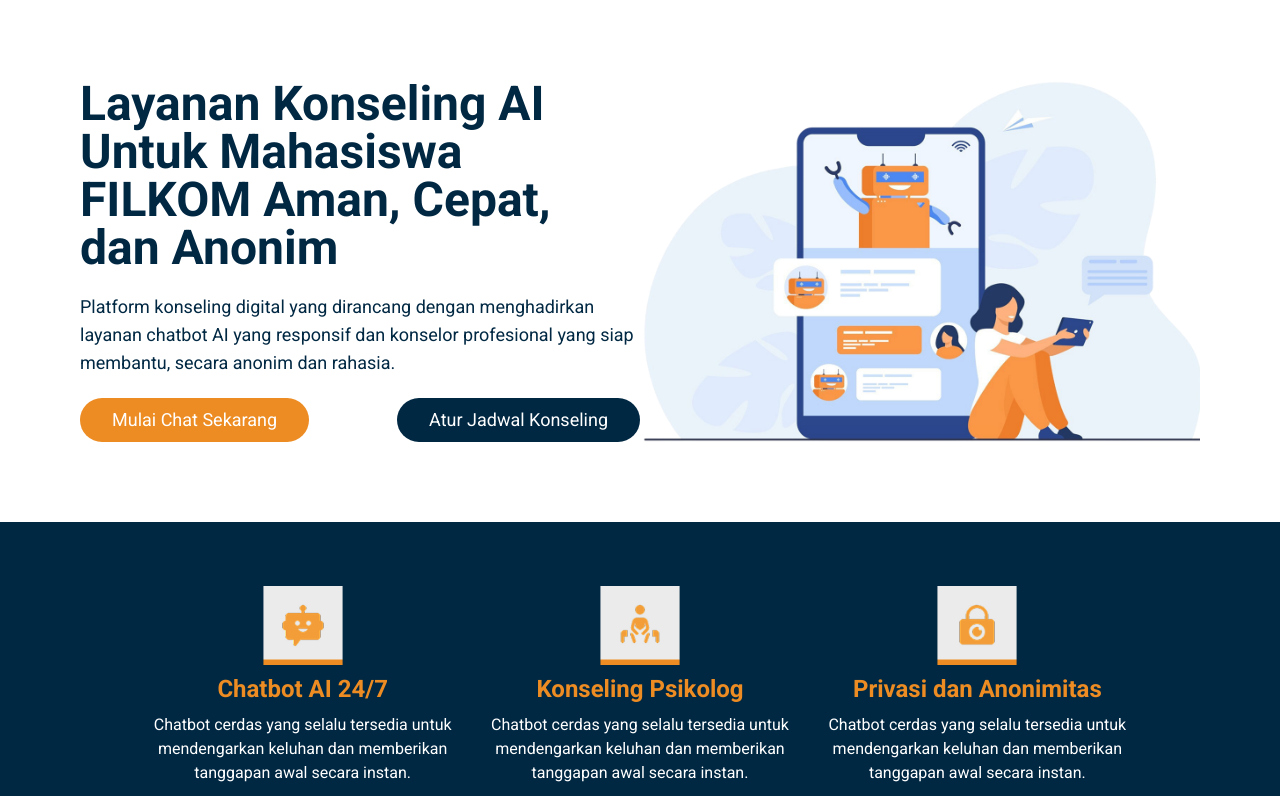
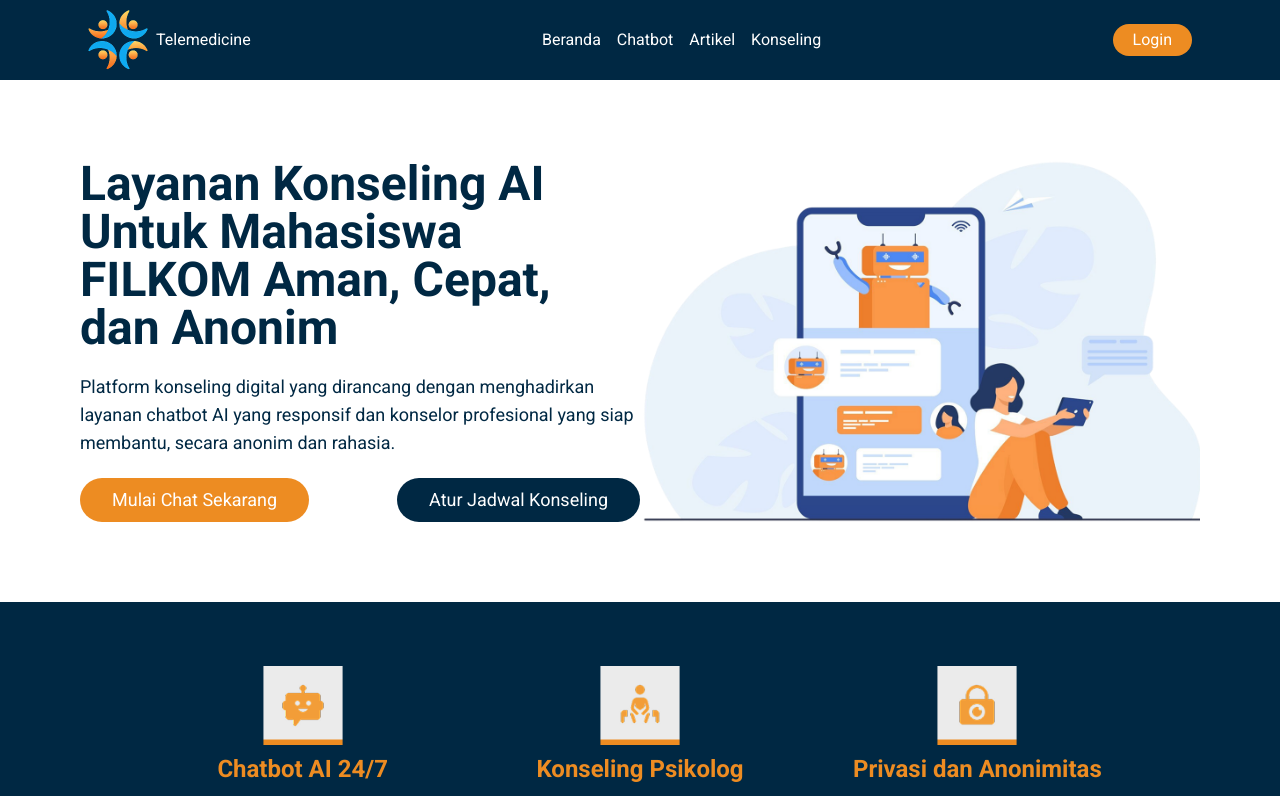
Before and after one commit to farisfian06/Capstone-Telemedicine-AI, a Vue app: page / in a window 1280 px wide. Shown: the top 796 px of the page. Built offline with nearby package versions, Linux system fonts and the light colour scheme.

Commit message:
Update router.js

```diff
--- a/src/router/router.js
+++ b/src/router/router.js
@@ -4,27 +4,64 @@
 import LandingPage from "../pages/LandingPage.vue";
 import AritkelPage from "../pages/AritkelPage.vue";
 import LoginPage from "../pages/LoginPage.vue";
+import UnauthorizedUserPage from "../pages/UnauthorizedUserPage.vue";
+import NotFoundPage from "../pages/NotFoundPage.vue";
 
 const routes = [
   {
     path: "/",
     component: LandingPage,
+    meta: {
+      layout: "userLayout",
+    },
   },
   {
     path: "/chatbot",
     component: AboutPage,
+    meta: {
+      requiresAuth: true,
+      layout: "userLayout",
+    },
   },
   {
     path: "/login",
     component: LoginPage,
+    meta: {
+      layout: "userLayout",
+    },
   },
   {
     path: "/artikel",
     component: AritkelPage,
+    meta: {
+      requiresAuth: true,
+      layout: "userLayout",
+    },
   },
   {
     path: "/konseling",
     component: AboutPage,
+    meta: {
+      requiresAuth: true,
+      layout: "userLayout",
+    },
+  },
+  {
+    path: "/dashboard",
+    component: AboutPage,
+    meta: {
+      requiresAuth: true,
+      allowedRoles: ["admin"],
+      layout: "adminLayout",
+    },
+  },
+  {
+    path: "/unauthorized",
+    component: UnauthorizedUserPage,
+  },
+  {
+    path: "/:pathMatch(.*)*", // <- fallback untuk route tidak dikenal
+    component: NotFoundPage,
   },
 ];
 
@@ -33,4 +70,42 @@
   routes,
 });
 
+// Enhanced navigation guard with role checking
+router.beforeEach((to, from, next) => {
+  // Check if route requires authentication
+  if (to.meta.requiresAuth) {
+    // Check if user is logged in
+    const token = localStorage.getItem("user_token");
+
+    if (!token) {
+      // Not logged in, redirect to login page
+      next("/login");
+      return;
+    }
+
+    // If this route requires specific roles
+    if (to.meta.allowedRoles) {
+      // Get user data from localStorage
+      const userData = JSON.parse(localStorage.getItem("user_data") || "{}");
+      console.log(userData);
+      const userRole = userData.role;
+      console.log(userRole);
+
+      // pengecekan role
+      if (to.meta.allowedRoles.includes(userRole)) {
+        // Auth dengan Role sesuai
+        next();
+      } else {
+        // Role tidak sesuai, redirect unauthorized
+        next("/unauthorized");
+      }
+    } else {
+      // route auth tanpa role
+      next();
+    }
+  } else {
+    // Route langsung tanpa auth
+    next();
+  }
+});
 export default router;
```
